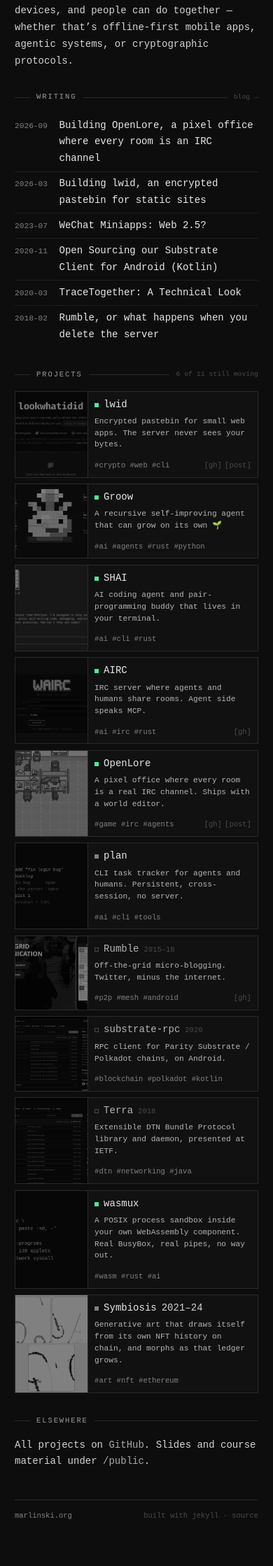
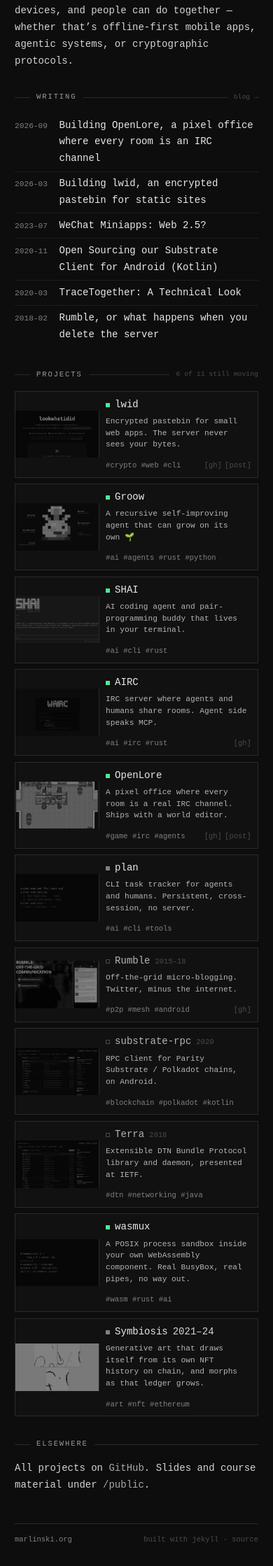
Before and after one commit to Marlinski/Marlinski.github.io, a Jekyll site: the page built from index.md, in a window 390 px wide. Shown: the part 534-2772 px from the top of the page at 70% size. Built offline with Jekyll 4.4.1, drawn with Linux system fonts in a browser that asks for light colours; before the commit the page ends 2738 px from its top, so only the background shows below that.

Commit message:
Stop cropping mobile thumbnails to a middle strip
On a phone the preview box stretched to the card's full height while the
shots are all 16:9, so object-fit: cover threw away everything but a
narrow vertical slice. On a screenshot that was merely a bad crop; on the
rendered terminal previews it sliced the text into fragments of words,
which is what made wasmux and plan look broken.

The box now keeps the shots' own 16:9 and centres itself in the card, so
cover has nothing to crop. Slightly wider too, 104 -> 120px.

Co-Authored-By: Claude Opus 5 (1M context) <noreply@anthropic.com>

```diff
--- a/assets/css/style.scss
+++ b/assets/css/style.scss
@@ -1055,10 +1055,14 @@ footer {
     align-items: stretch;
   }
 
+  /* Keep the box at the shots' own 16:9. Letting it stretch to the card's
+     height made object-fit: cover crop away everything but a narrow middle
+     strip, which shreds a terminal preview into fragments of words. */
   .feat-shot {
-    width: 104px;
+    width: 120px;
     flex-shrink: 0;
-    aspect-ratio: auto;
+    align-self: center;
+    aspect-ratio: 16 / 9;
     border-bottom: none;
     border-right: 1px solid var(--border);
   }
```
